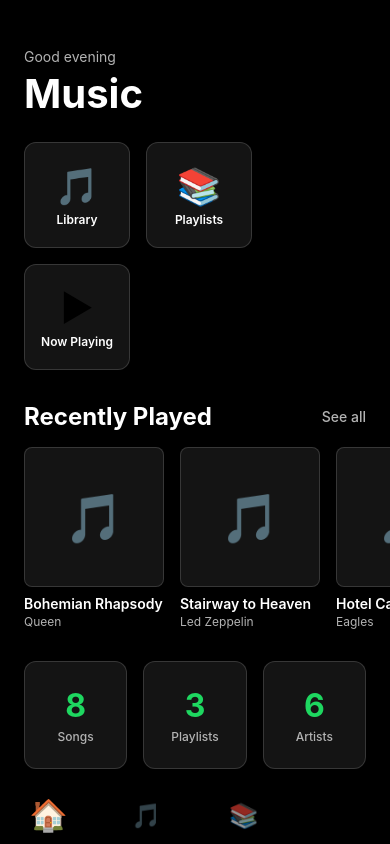
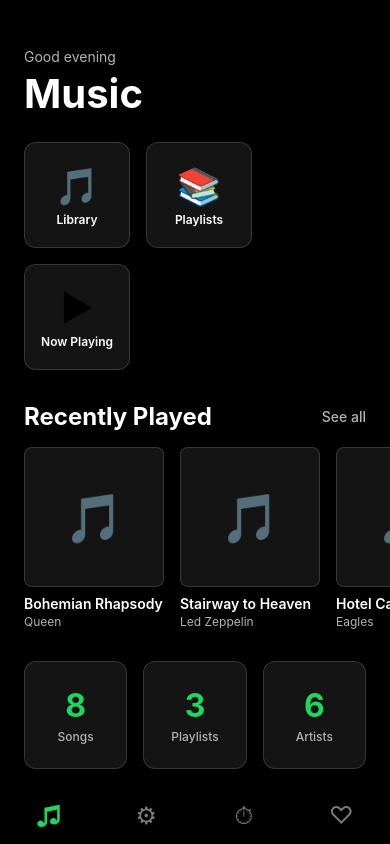
Before and after one commit to thamara2X1/V-Audio-Music-Player, a React Native app: screen / in a window 390 px wide. Built offline with nearby package versions, Linux system fonts and the light colour scheme.

Commit message:
Replace emoji icons with monochrome Unicode symbols in navigation

```diff
--- a/src/navigation/BottomTabNavigator.tsx
+++ b/src/navigation/BottomTabNavigator.tsx
@@ -51,7 +51,7 @@ const BottomTabNavigator: React.FC = () => {
         component={HomeScreen}
         options={{
           tabBarIcon: ({ color, focused }) => (
-            <TabIcon icon="🏠" color={color} focused={focused} />
+            <TabIcon icon="♫" color={color} focused={focused} />
           ),
         }}
       />
@@ -60,7 +60,7 @@ const BottomTabNavigator: React.FC = () => {
         component={LibraryScreen}
         options={{
           tabBarIcon: ({ color, focused }) => (
-            <TabIcon icon="🎵" color={color} focused={focused} />
+            <TabIcon icon="⚙" color={color} focused={focused} />
           ),
         }}
       />
@@ -69,7 +69,7 @@ const BottomTabNavigator: React.FC = () => {
         component={PlaylistsScreen}
         options={{
           tabBarIcon: ({ color, focused }) => (
-            <TabIcon icon="📚" color={color} focused={focused} />
+            <TabIcon icon="⏱" color={color} focused={focused} />
           ),
         }}
       />
@@ -78,7 +78,7 @@ const BottomTabNavigator: React.FC = () => {
         component={PlayerScreen}
         options={{
           tabBarIcon: ({ color, focused }) => (
-            <TabIcon icon="▶" color={color} focused={focused} />
+            <TabIcon icon="♡" color={color} focused={focused} />
           ),
         }}
       />
@@ -86,14 +86,15 @@ const BottomTabNavigator: React.FC = () => {
   );
 };
 
-// Modern icon component with scaling effect
-const TabIcon: React.FC<{ icon: string; color: string; focused: boolean }> = ({ icon, focused }) => {
+// Modern icon component with scaling effect and color support
+const TabIcon: React.FC<{ icon: string; color: string; focused: boolean }> = ({ icon, color, focused }) => {
   return (
     <Text
       style={{
-        fontSize: focused ? 28 : 24,
-        opacity: focused ? 1 : 0.6,
-        transform: [{ scale: focused ? 1.1 : 1 }],
+        fontSize: focused ? 26 : 24,
+        color: color,
+        opacity: focused ? 1 : 0.7,
+        fontWeight: focused ? '600' : '400',
       }}
     >
       {icon}
```
